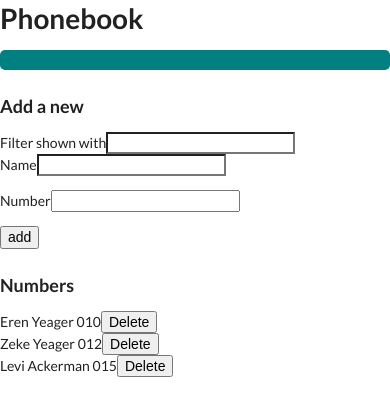
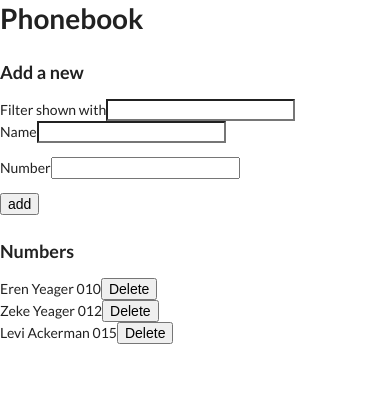
Before and after one commit to SheriefElnahas/full-stack-open-2023, a React (Vite) app in the folder part2/phonebook/: page / in a window 390 px wide. Shown: the top 416 px of the page. Built offline with nearby package versions, Linux system fonts and the light colour scheme; data requests are answered from the project's data file.

Commit message:
part2 E. Adding style to React app - 2.17 phonebook - handle delete user error

```diff
--- a/part2/phonebook/src/App.jsx
+++ b/part2/phonebook/src/App.jsx
@@ -10,7 +10,7 @@ import Notification from './components/Notification';
 const App = () => {
   const [persons, setPersons] = useState([]);
   const [searchTerm, setSearchTerm] = useState('');
-  const [notificationMessage, setNotificationMessage] = useState('');
+  const [notificationMessage, setNotificationMessage] = useState(null);
 
   useEffect(() => {
     personService
@@ -41,10 +41,18 @@ const App = () => {
     const updateCheck = window.confirm(`${userObj.name} is already added to the phonebook, replace the old number with a new one ?`);
 
     if (updateCheck) {
-      personService.update(userId, userObj).then((returnedUser) => {
+      personService
+        .update(userId, userObj)
+        .then((returnedUser) => {
           setPersons(persons.map((person) => (person.id !== userId ? person : returnedUser)));
 
           setNotificationMessage(`${userObj.name} data successfully updated`);
+          setTimeout(() => {
+            setNotificationMessage(null);
+          }, 2000);
+        })
+        .catch((error) => {
+          setNotificationMessage(`Information of ${userObj.name} has already removed from the server`);
           setTimeout(() => {
             setNotificationMessage(null);
           }, 2000);
```
Lines whose indentation alone changed are shown as unchanged.
